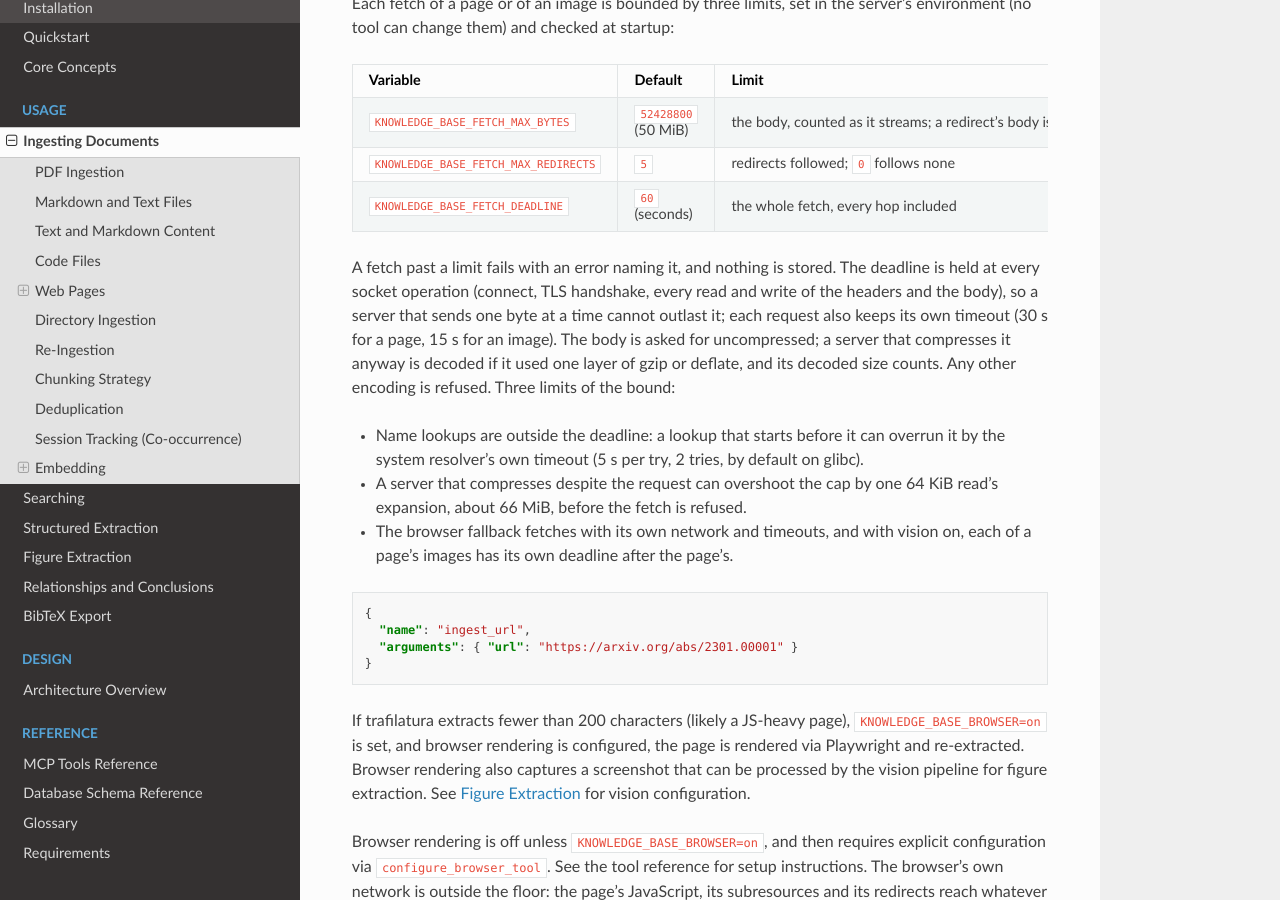
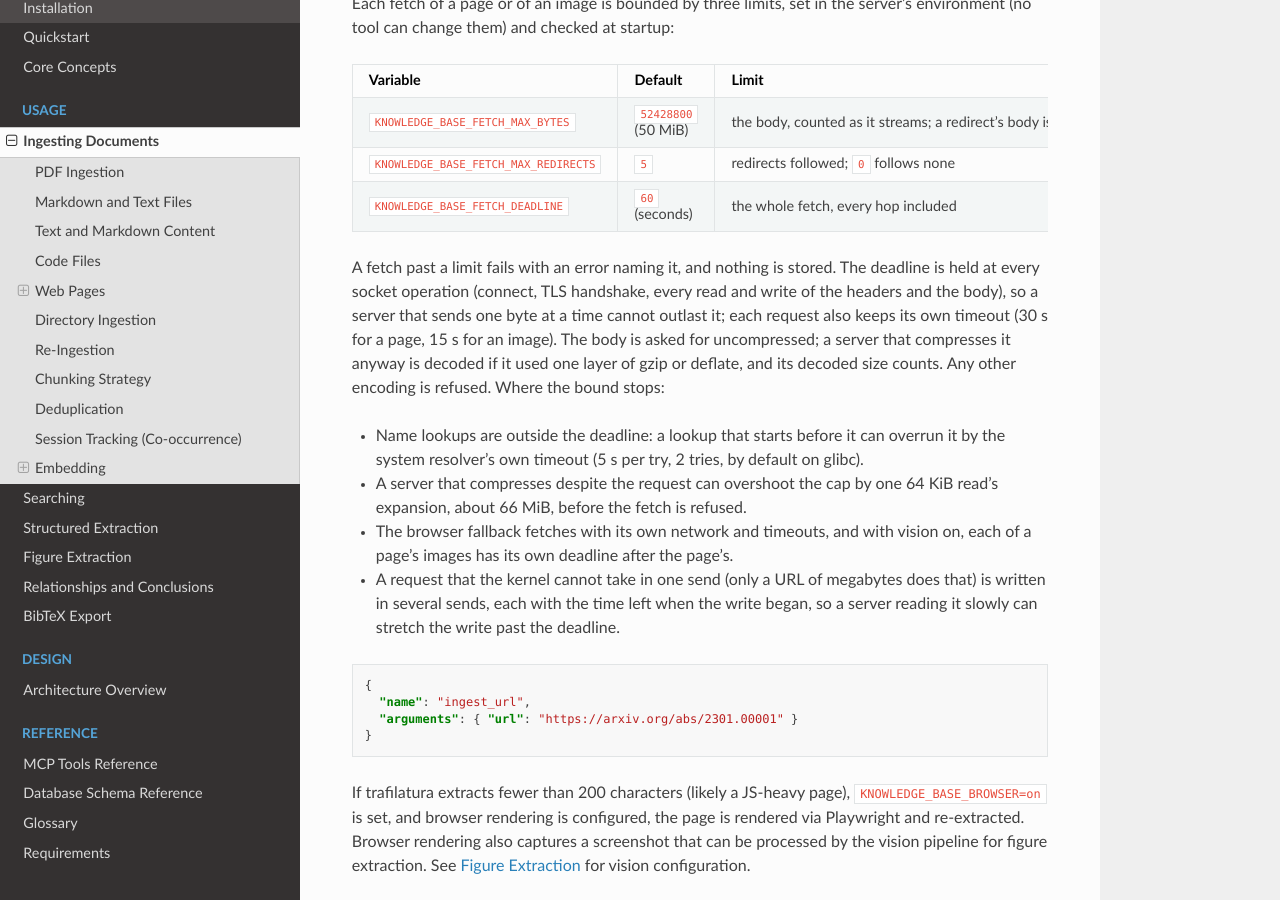
Before and after one commit to dutiona/knowledge-base, a Sphinx documentation site: the page built from docs/usage/ingesting-documents.md, in a window 1280 px wide and 900 px high, scrolled down 2077 px. Built offline with Sphinx 7.4.7 and the Read the Docs theme 3.1.0, drawn with Linux system fonts in a browser that asks for light colours.

Commit message:
docs: state the one write the deadline does not bound
httpcore writes a request in a loop of sends that share one timeout, so
a request too large for one send can outlast the deadline against a
slow reader. Only a URL of megabytes is that large; the docs now say
so instead of claiming every write is bounded. (Opus lens, round 1:
LOW-6)

````diff
--- a/docs/usage/ingesting-documents.md
+++ b/docs/usage/ingesting-documents.md
@@ -84,7 +84,7 @@ A fetch past a limit fails with an error naming it, and nothing is stored. The d
 operation (connect, TLS handshake, every read and write of the headers and the body), so a server that sends one byte
 at a time cannot outlast it; each request also keeps its own timeout (30 s for a page, 15 s for an image). The body is
 asked for uncompressed; a server that compresses it anyway is decoded if it used one layer of gzip or deflate, and its
-decoded size counts. Any other encoding is refused. Three limits of the bound:
+decoded size counts. Any other encoding is refused. Where the bound stops:
 
 - Name lookups are outside the deadline: a lookup that starts before it can overrun it by the system resolver's own
   timeout (5 s per try, 2 tries, by default on glibc).
@@ -92,6 +92,8 @@ decoded size counts. Any other encoding is refused. Three limits of the bound:
   before the fetch is refused.
 - The browser fallback fetches with its own network and timeouts, and with vision on, each of a page's images has
   its own deadline after the page's.
+- A request that the kernel cannot take in one send (only a URL of megabytes does that) is written in several sends,
+  each with the time left when the write began, so a server reading it slowly can stretch the write past the deadline.
 
 ```json
 {
````
